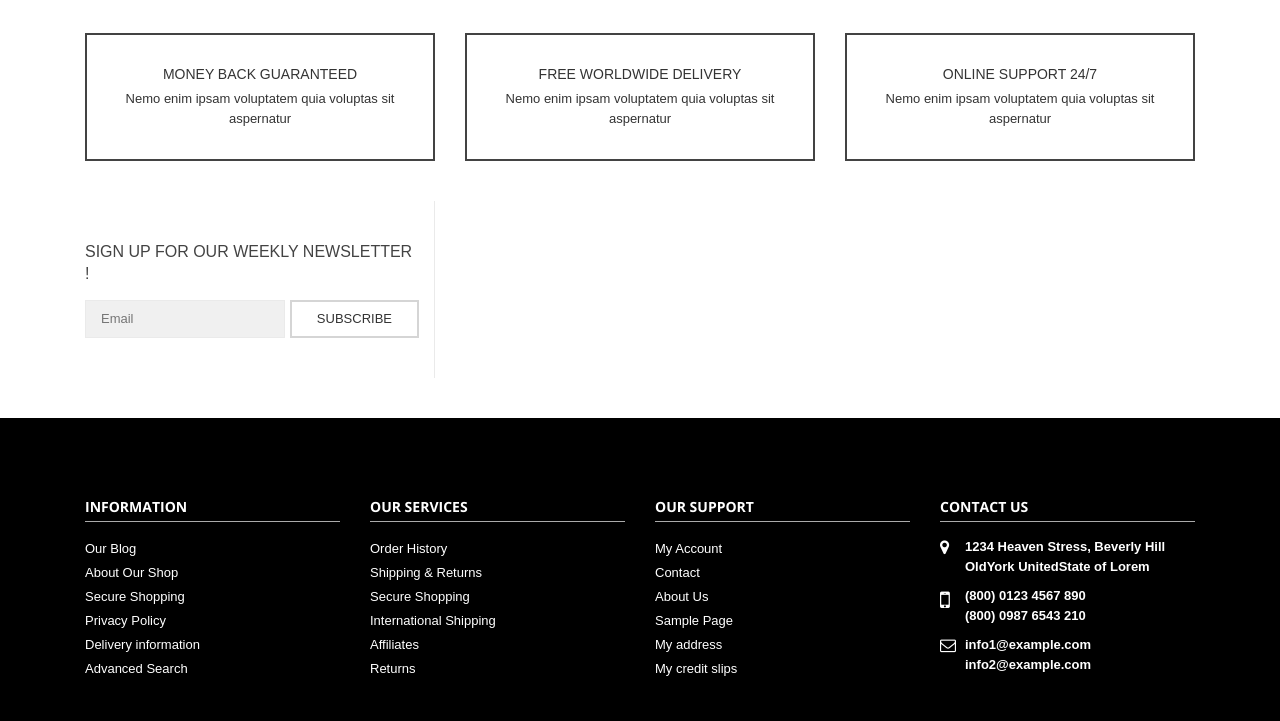
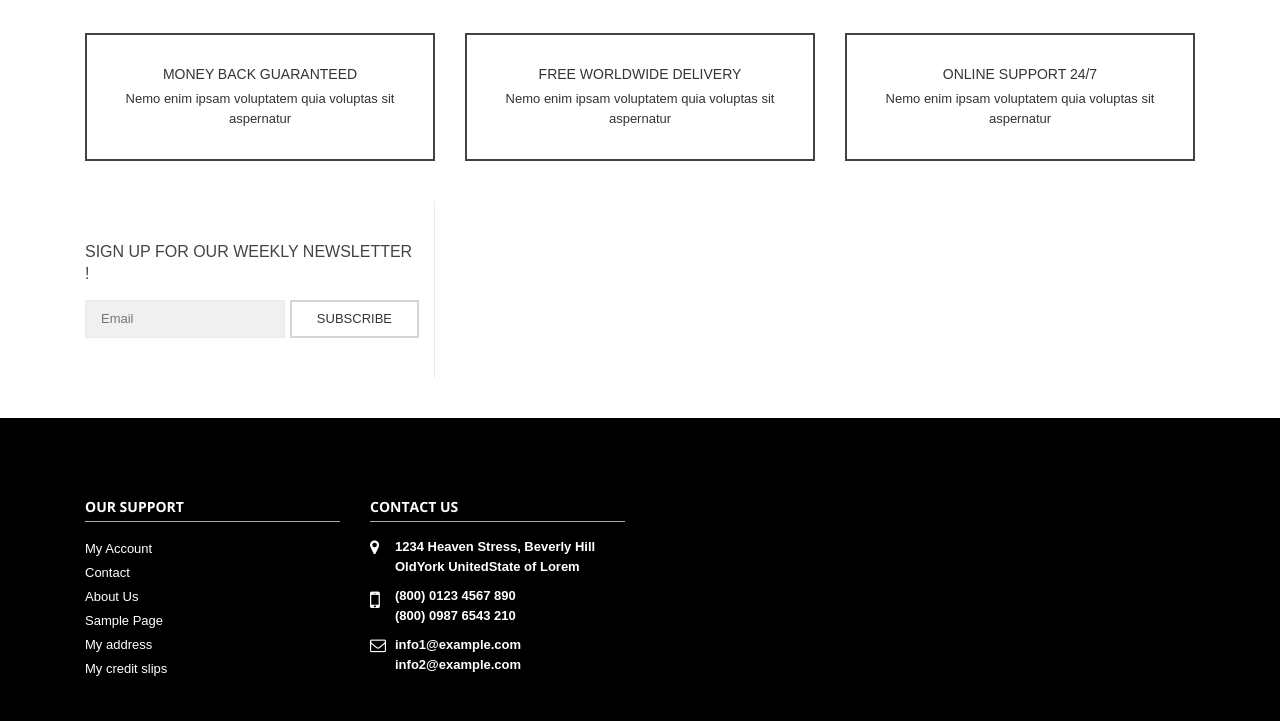
Before and after one commit to tlee2210/Myproject, a plain HTML site: page index.html in a window 1280 px wide. Shown: the part 2646-3367 px from the top of the page. Drawn offline with nearby package versions, Linux system fonts and the light colour scheme; a web font is replaced by a local one.

Commit message:
Update index.html

```diff
--- a/index.html
+++ b/index.html
@@ -329,35 +329,11 @@
 					<div class="row widgets footer-widgets">
 
 						<!-- Single Widget -->
-						<div class="col-lg-3 col-md-6 col-sm-6 col-12">
-							<div class="single-widget widget-quicklinks">
-								<h6 class="widget-title">INFORMATION</h6>
-								<ul>
-									<li><a href="#">Our Blog</a></li>
-									<li><a href="#">About Our Shop</a></li>
-									<li><a href="#">Secure Shopping</a></li>
-									<li><a href="#">Privacy Policy</a></li>
-									<li><a href="#">Delivery information</a></li>
-									<li><a href="#">Advanced Search</a></li>
-								</ul>
-							</div>
-						</div>
+
 						<!--// Single Widget -->
 
 						<!-- Single Widget -->
-						<div class="col-lg-3 col-md-6 col-sm-6 col-12">
-							<div class="single-widget widget-quicklinks">
-								<h6 class="widget-title">OUR SERVICES</h6>
-								<ul>
-									<li><a href="#">Order History</a></li>
-									<li><a href="#">Shipping & Returns</a></li>
-									<li><a href="#">Secure Shopping</a></li>
-									<li><a href="#">International Shipping</a></li>
-									<li><a href="#">Affiliates</a></li>
-									<li><a href="#">Returns</a></li>
-								</ul>
-							</div>
-						</div>
+
 						<!--// Single Widget -->
 
 						<!-- Single Widget -->
```
